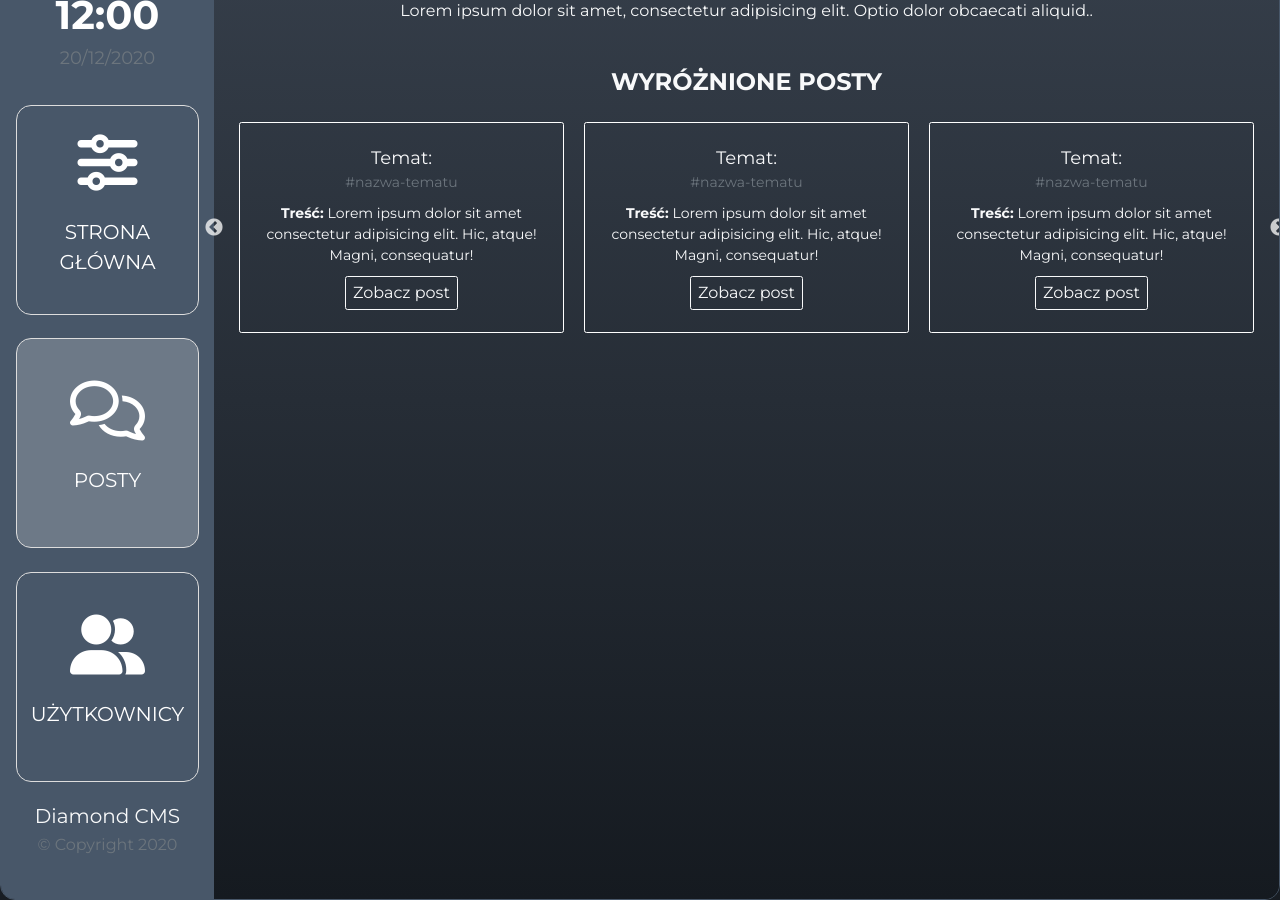
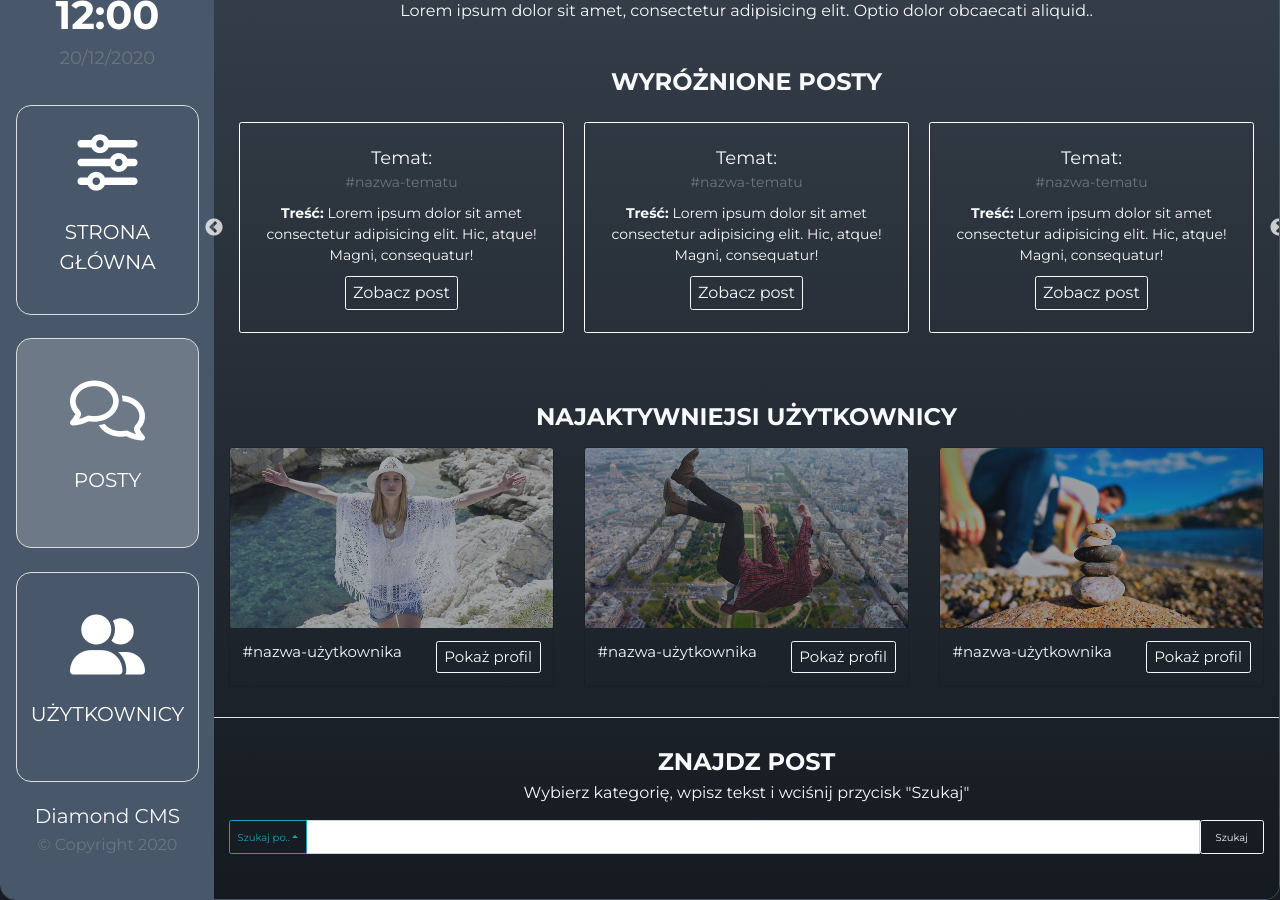
Before and after one commit to SzulcMarcin/Diamond-CMS, a plain HTML site: page posts.html in a window 1280 px wide. Drawn offline with nearby package versions, Linux system fonts and the light colour scheme.

Commit message:
add section active-users and find-post

```diff
--- a/posts.html
+++ b/posts.html
@@ -55,6 +55,8 @@
                     <h1>posty</h1>
                     <p>Lorem ipsum dolor sit amet, consectetur adipisicing elit. Optio dolor obcaecati aliquid..</p>
                 </section>
+
+
                 <section class="py-5">
                     <h3 class="mb-4">wyróżnione posty</h3>
                     <div class="container">
@@ -115,6 +117,66 @@
                         </div>
                     </div>
                 </section>
+                <section class="active-users py-5">
+                    <h3 class="mb-4">Najaktywniejsi użytkownicy</h3>
+                    <div class="container">
+                        <div class="card-deck">
+
+                            <div class="card bg-transparent">
+                                <div class="card-img">
+                                    <img src="/img/beautiful-2576845_640.jpg" alt="lorem3
+                                    " class="card-img-top">
+                                </div>
+                                <div class="card-body d-flex justify-content-between">
+                                    <p>#nazwa-użytkownika</p>
+                                    <button class="btn btn-outline-light">Pokaż profil</button>
+                                </div>
+                            </div>
+
+                            <div class="card bg-transparent">
+                                <div class="card-img">
+                                    <img src="img/from-the-sky-fall-2036457_640.jpg" alt="lorem3
+                                    " class="card-img-top">
+                                </div>
+                                <div class="card-body d-flex justify-content-between">
+                                    <p>#nazwa-użytkownika</p>
+                                    <button class="btn btn-outline-light">Pokaż profil</button>
+                                </div>
+                            </div>
+
+                            <div class="card bg-transparent">
+                                <div class="card-img">
+                                    <img src="img/stacking-4530334_640.jpg" alt="lorem3
+                                    " class="card-img-top">
+                                </div>
+                                <div class="card-body d-flex justify-content-between">
+                                    <p>#nazwa-użytkownika</p>
+                                    <button class="btn btn-outline-light">Pokaż profil</button>
+                                </div>
+                            </div>
+
+                        </div>
+                    </div>
+                </section>
+                <section class="find-post border-top pt-5">
+                    <h3>Znajdz post</h3>
+                    <p class="mb-4">Wybierz kategorię, wpisz tekst i wciśnij przycisk "Szukaj"</p>
+                    <div class="container">
+                        <div class="input-group mb-3">
+                            <div class="input-group-prepend dropup">
+                                <button class="btn btn-outline-info dropdown-toggle" data-toggle="dropdown">Szukaj
+                                    po..</button>
+                                <div class="dropdown-menu">
+                                    <a class="dropdown-item" href="#">Nazwie użytkownika/a>
+                                        <a class="dropdown-item" href="#">Nazwie postu</a>
+                                        <a class="dropdown-item" href="#">Słowach kluczowych</a>
+                                </div>
+                            </div>
+                            <input type="text" class="form-control">
+                            <button class="btn btn-outline-light px-4">Szukaj</button>
+                        </div>
+                    </div>
+                </section>
             </div>
         </div>
     </div>
--- a/style.css
+++ b/style.css
@@ -234,3 +234,29 @@ body {
 .featured-post .btn {
     font-size: 1.6rem;
 }
+
+.users-box {
+    max-width: 300px;
+}
+
+.active-users .card-img {
+    overflow: hidden;
+}
+
+.active-users img {
+    height: 180px;
+    object-fit: cover;
+    opacity: .6;
+    transition: opacity .3s, transform .3s;
+}
+.active-users img:hover {
+    opacity: 1;
+    transform: scale(1.1);
+}
+
+.active-users .card-body, .active-users .btn {
+    font-size: 1.5rem;
+}
+.find-post, .find-post input, find-post .btn, find-post .dropdown-item {
+    font-size: 1.6rem;
+}
```
